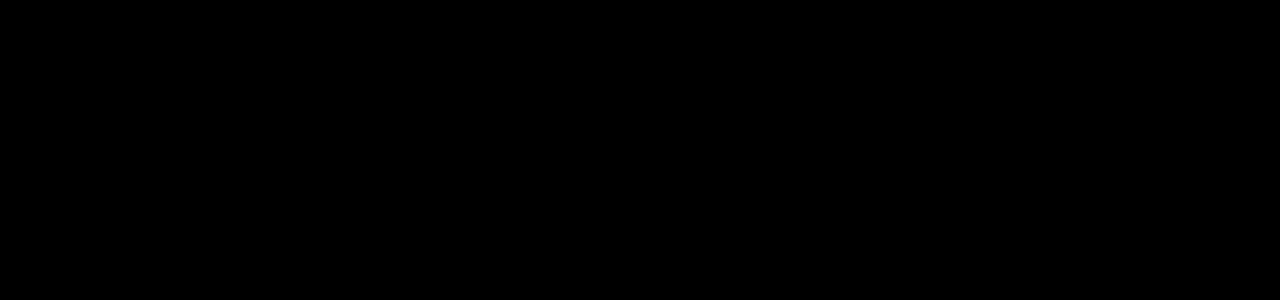
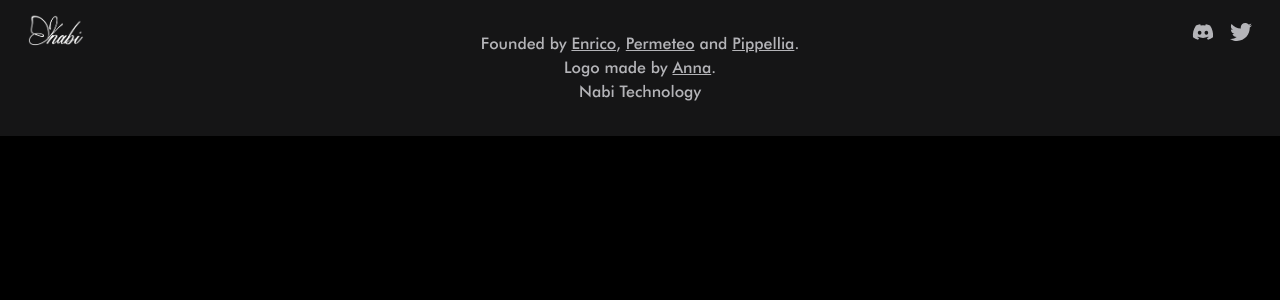
Before and after one commit to enricopro/nabi, a React (Create React App) app: page /blog in a window 1280 px wide. Before the commit this address had no page. Shown: the top 300 px of the page. Built offline with nearby package versions, Linux system fonts and the light colour scheme.

Commit message:
Basis for /blog page created

```diff
--- a/src/App.js
+++ b/src/App.js
@@ -1,12 +1,14 @@
 import { Routes, Route } from "react-router-dom";
 import Home from "./Home";
 import Discover from "./Discover";
+import Blog from "./Blog";
 
 export default function App() {
   return (
     <Routes>
       <Route path="/" element={<Home />} />
       <Route path="discover" element={<Discover />} />
+      <Route path="blog" element={<Blog />} />
     </Routes>
   )
 }
--- /dev/null
+++ b/src/Blog.js
@@ -0,0 +1,38 @@
+import { FaDiscord, FaTwitter } from 'react-icons/fa';
+import { useEffect } from 'react';
+import { Link } from "react-router-dom";
+
+export default function Discover() {
+
+  useEffect(() => {
+    window.scrollTo(0, 0);
+  }, []);
+
+  return (
+    <>
+      <div className="w-screen flex flex-row items-center justify-between h-16 px-5 absolute top-0 fadeIn">
+        <Link to="/" className="flex flex-row text-secondary w-full items-center hover:cursor-pointer">
+          <img className="ml-2 w-14" src={require("./img/logo.png")} alt="logo"/>
+        </Link>
+        <div className="flex flex-row items-center">
+          <a href="https://bit.ly/3AReQQT" className="z-10">
+            <FaDiscord size={22} className="text-secondary mx-2 hover:text-gray-300 transition-all"/>
+          </a>
+          <a href="https://bit.ly/3RxlxhW" className="z-10">
+            <FaTwitter size={22} className="text-secondary mx-2 hover:text-gray-300 transition-all"/>
+          </a>
+        </div>
+      </div>
+      <div className="max-w-[1390px] flex flex-col">
+
+
+      </div>
+
+      <div className="w-full flex flex-col py-8 first-letter:justify-center bg-primary items-center mx-auto min-h-[100px] fadeIn">
+        <p className="text-secondary">Founded by <a href="https://twitter.com/enricosystem" className="underline">Enrico</a>, <a href="https://twitter.com/permeteo" className="underline">Permeteo</a> and <a href="https://twitter.com/pippellia" className="underline">Pippellia</a>.</p>
+        <p className="text-secondary">Logo made by <a href="https://www.instagram.com/radiciannodate/" className="underline">Anna</a>.</p>
+        <p className="text-secondary">Nabi Technology</p>
+      </div>
+    </>
+  )
+}
--- a/src/Home.js
+++ b/src/Home.js
@@ -29,8 +29,8 @@ export default function Home() {
 
   useEffect(() => {
     async function fetchMyAPI() {
-      let response = await fetch('https://api.countapi.xyz/hit/nabispace/nabikey')
-      await response.json()
+      //let response = await fetch('https://api.countapi.xyz/hit/nabispace/nabikey')
+      //await response.json()
     }
     fetchMyAPI()
   }, [])
```
Also changed, not shown: 2 other files (tests, documents, lock files or other folders).
